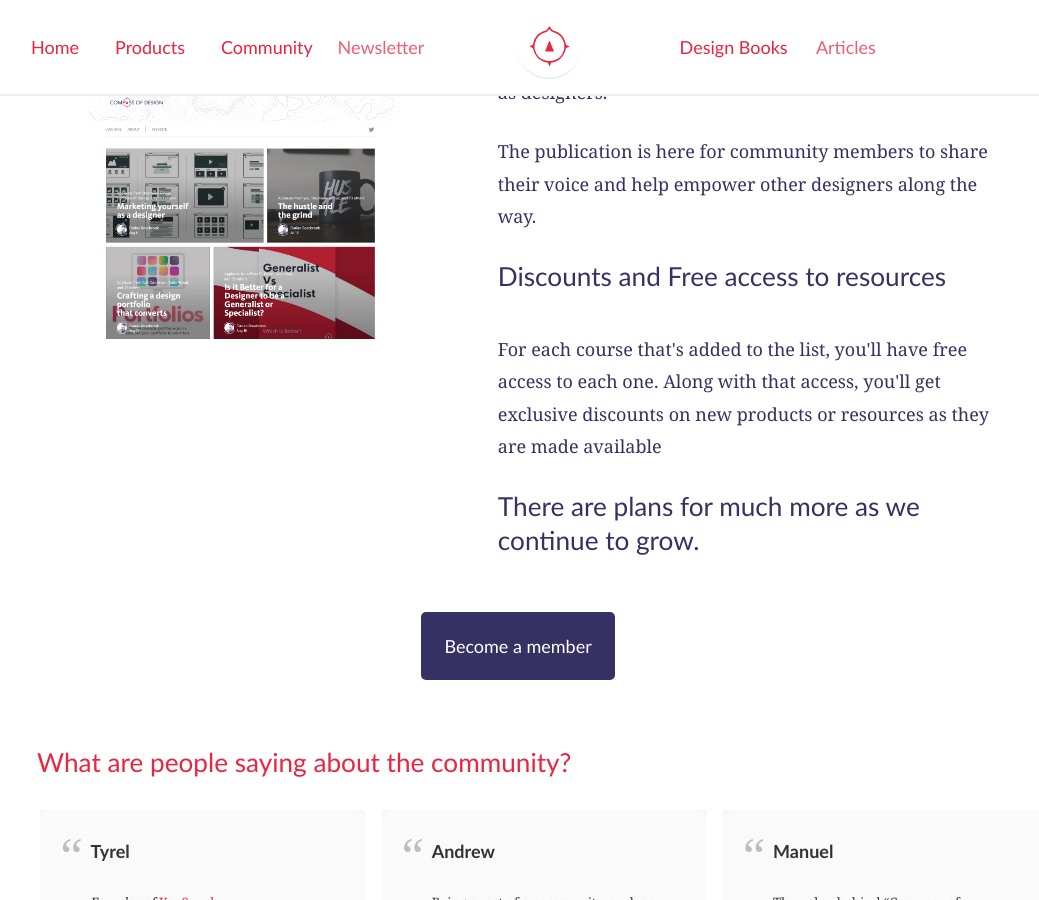
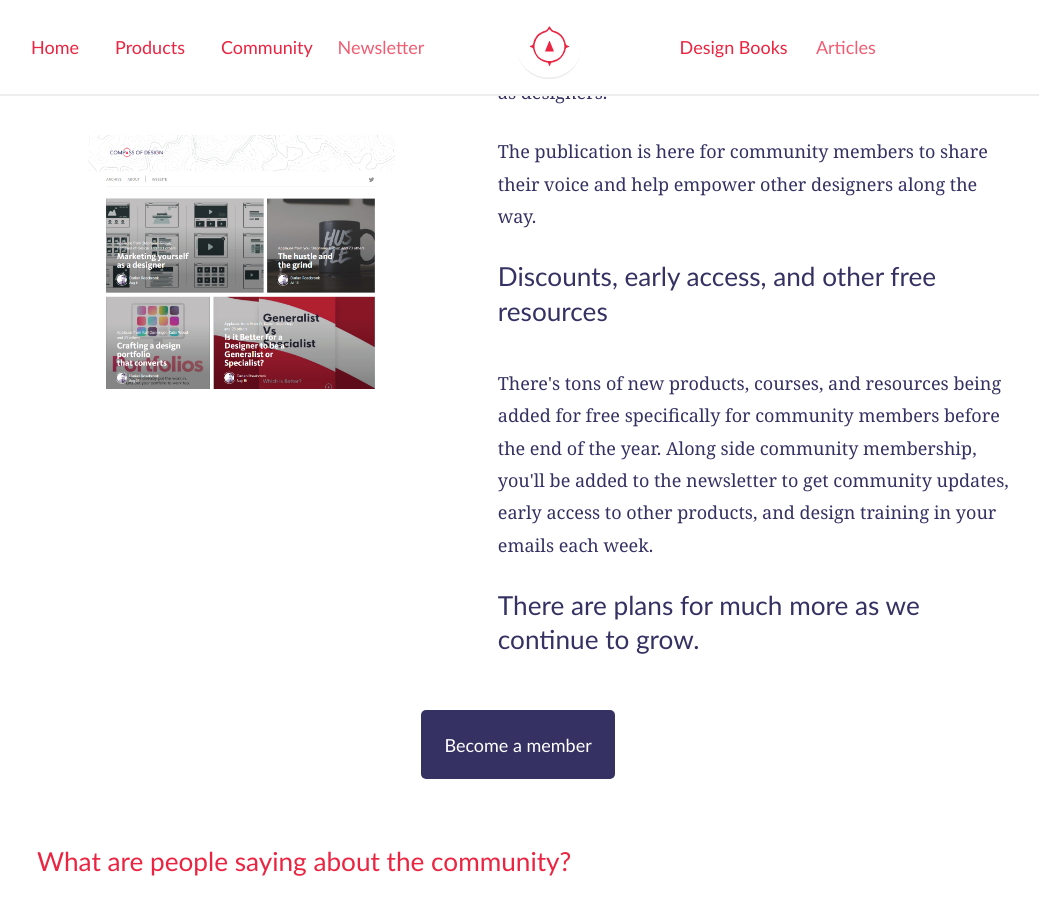
Before and after one commit to compassofdesign/site, a Jekyll site: the page built from community/index.html, in a window 1280 px wide and 900 px high, scrolled down 3493 px. Shown: the whole window, without its empty margins (91-1130 px from the left). Built offline with Jekyll 4.4.1, drawn with Linux system fonts in a browser that asks for light colours; nearby versions of some CDN libraries; a script that is not in the unit is left out.

Commit message:
added a few more words to the community page

```diff
--- a/community/index.html
+++ b/community/index.html
@@ -90,8 +90,8 @@ price: $99
         <h4>The Community Publication</h4>
         <p>Each week, we post some of the best content from the community members to the design publication. These articles come from our experiences, research, and practice as designers.</p>
         <p>The publication is here for community members to share their voice and help empower other designers along the way.</p>
-        <h4>Discounts and Free access to resources</h4>
-        <p>For each course that's added to the list, you'll have free access to each one. Along with that access, you'll get exclusive discounts on new products or resources as they are made available</p>
+        <h4>Discounts, early access, and other free resources</h4>
+        <p>There's tons of new products, courses, and resources being added for free specifically for community members before the end of the year. Along side community membership, you'll be added to the newsletter to get community updates, early access to other products, and design training in your emails each week.</p>
         <h4>There are plans for much more as we continue to grow.</h4>
       </article>
     </div>
```
